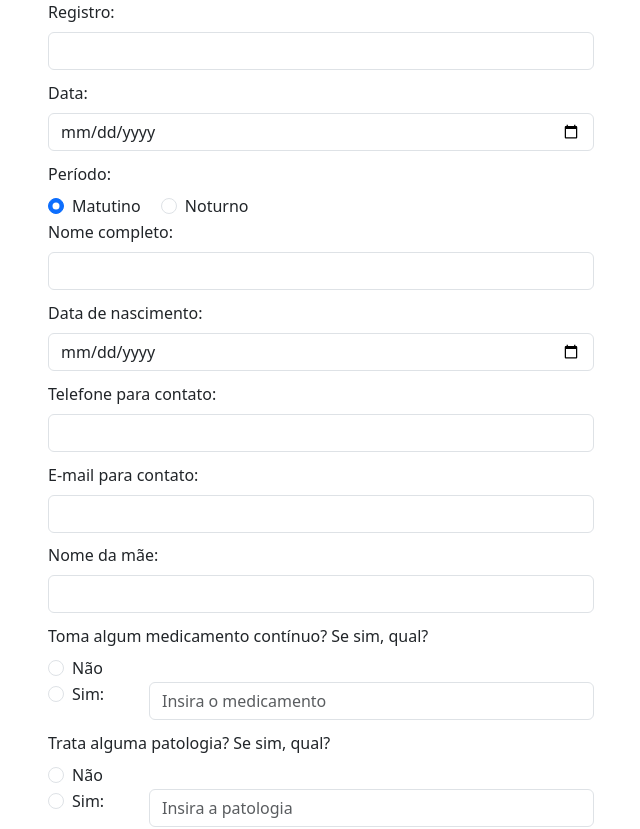
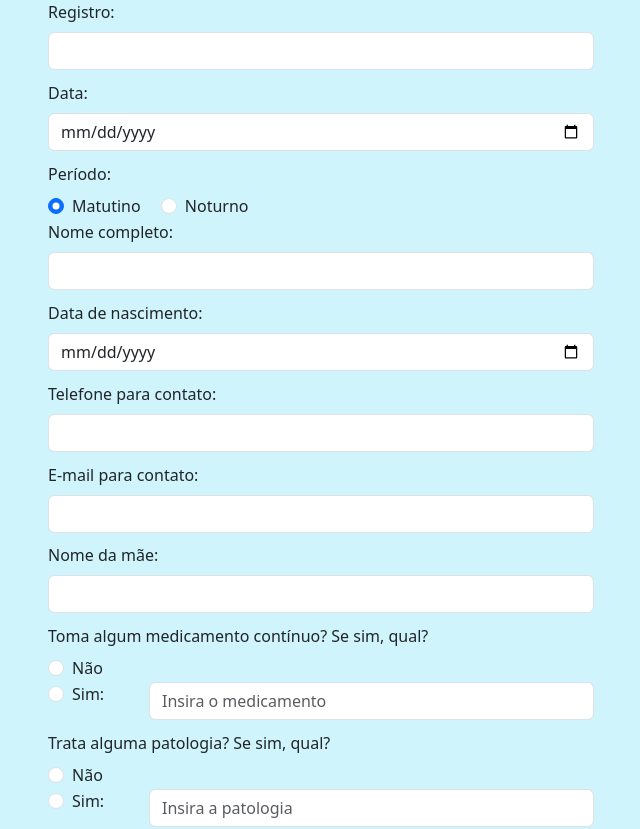
Before and after one commit to Matheusl-Silva/ProjetoDesenv, a PHP site: page /public/cadastropaciente.php in a window 1280 px wide. Shown: the whole page, without its empty margins (319-959 px from the left). Run offline with PHP 8.4, Linux system fonts and the light colour scheme.

Commit message:
fix: ajuste css

```diff
--- a/public/cadastropaciente.php
+++ b/public/cadastropaciente.php
@@ -9,7 +9,7 @@
     <title>Cadastro de exame</title>
 </head>
 
-<body>
+<body class="bg-info-subtle">
     <div class="container">
         <div class="row justify-content-center">
             <div class="col-md-6">
```
